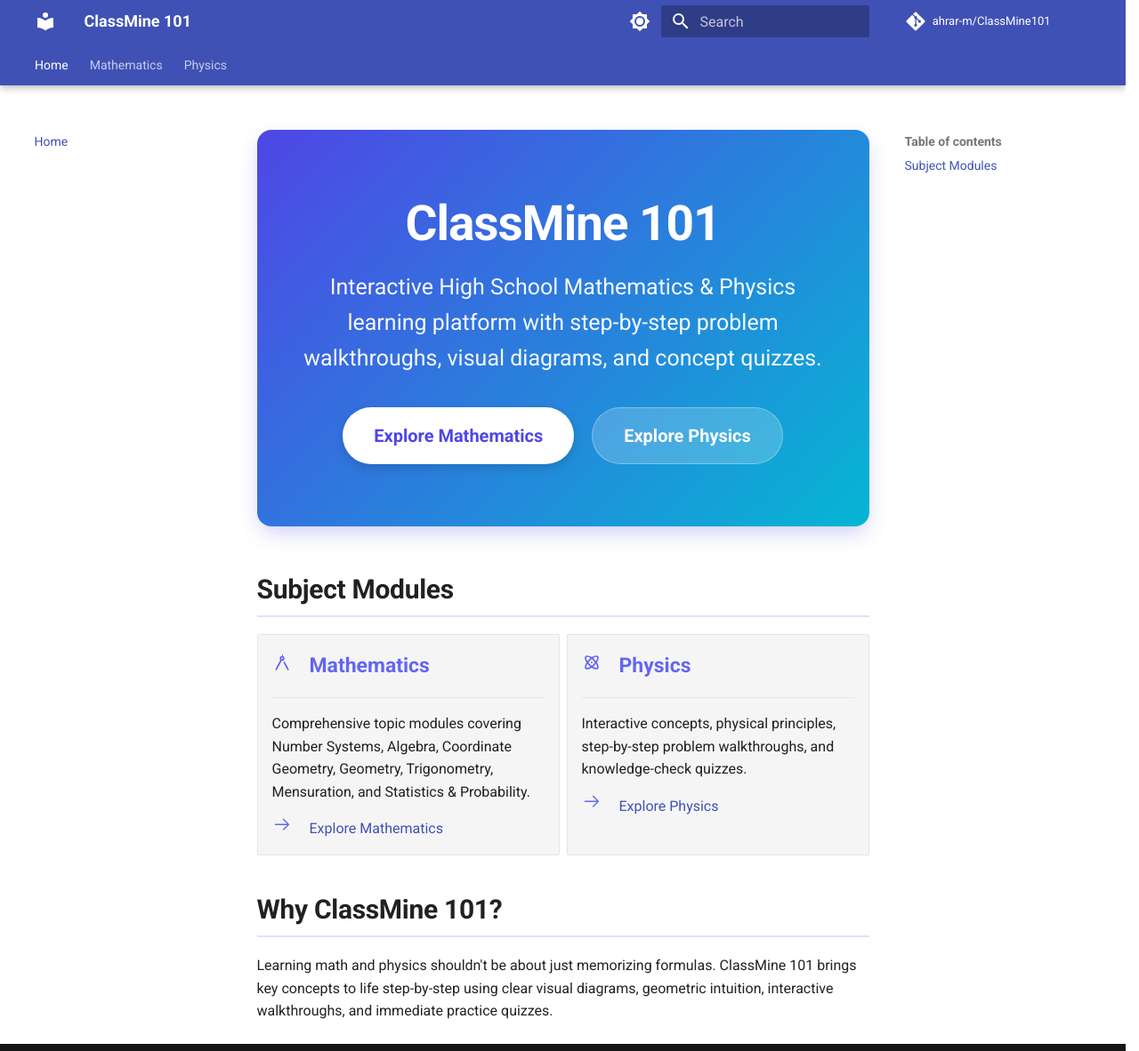
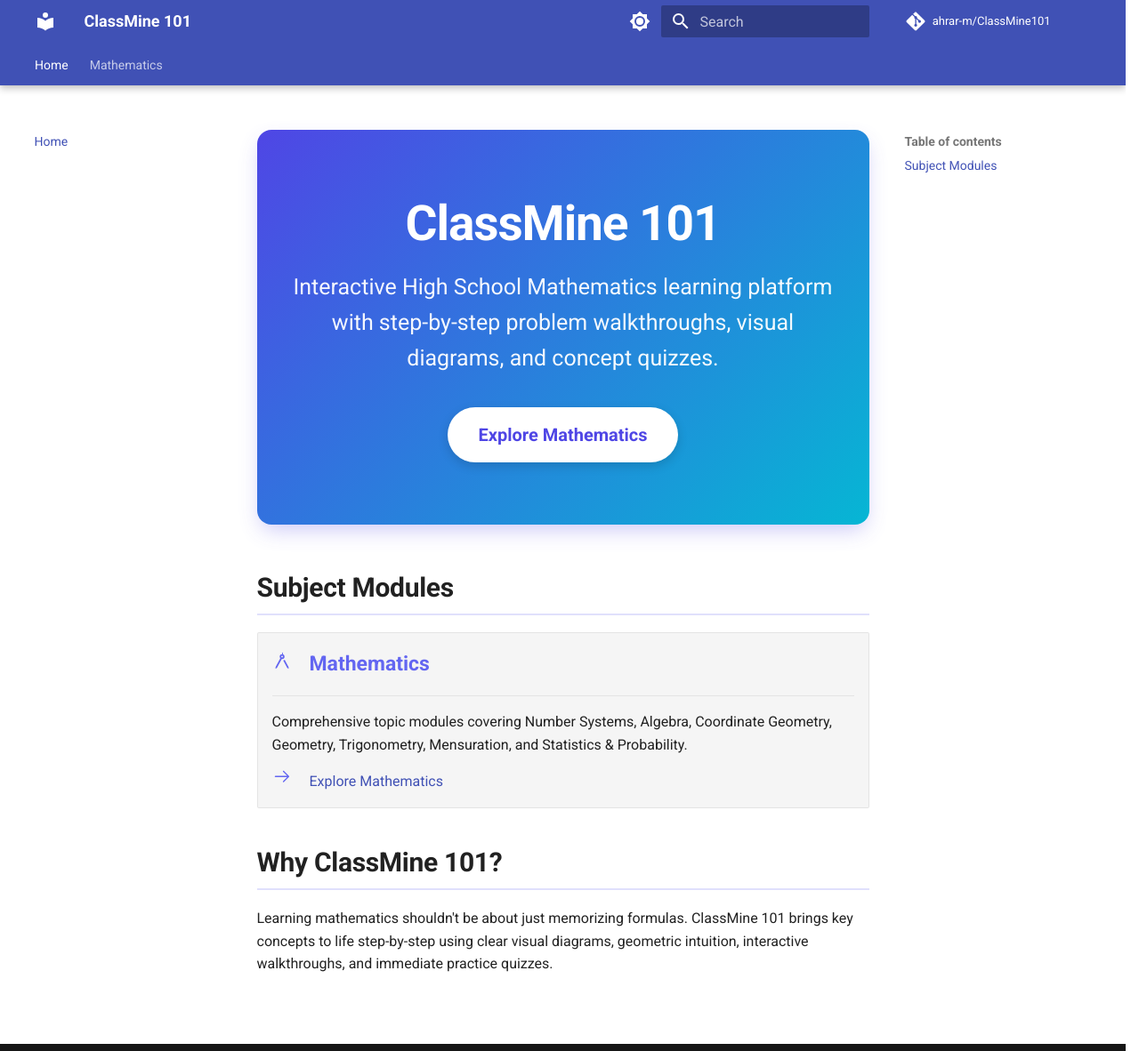
Before and after one commit to ahrar-m/ClassMine101, an MkDocs documentation site: the page built from docs/index.md, in a window 1280 px wide and 1182 px high. Shown: the whole window at 89% size. Built offline with MkDocs 1.6.1 and Material for MkDocs 9.7.7, drawn with Linux system fonts in a browser that asks for light colours; comment, search, counter and statistics services are not loaded.

Commit message:
chore: remove Physics module from site navigation and homepage (retaining structure for future expansion)

```diff
--- a/docs/index.md
+++ b/docs/index.md
@@ -1,9 +1,8 @@
 <div class="cm-hero">
   <h1>ClassMine 101</h1>
-  <p>Interactive High School Mathematics & Physics learning platform with step-by-step problem walkthroughs, visual diagrams, and concept quizzes.</p>
+  <p>Interactive High School Mathematics learning platform with step-by-step problem walkthroughs, visual diagrams, and concept quizzes.</p>
   <div class="cm-hero-buttons">
     <a href="math/" class="cm-btn cm-btn-primary">Explore Mathematics</a>
-    <a href="physics/" class="cm-btn cm-btn-secondary">Explore Physics</a>
   </div>
 </div>
 
@@ -19,19 +18,11 @@
 
     [:octicons-arrow-right-24: Explore Mathematics](math/index.md)
 
--   :material-atom: **Physics**
-
-    ---
-
-    Interactive concepts, physical principles, step-by-step problem walkthroughs, and knowledge-check quizzes.
-
-    [:octicons-arrow-right-24: Explore Physics](physics/index.md)
-
 </div>
 
 <div class="cm-about-section">
   <h2>Why ClassMine 101?</h2>
   <p class="cm-about-text">
-    Learning math and physics shouldn't be about just memorizing formulas. ClassMine 101 brings key concepts to life step-by-step using clear visual diagrams, geometric intuition, interactive walkthroughs, and immediate practice quizzes.
+    Learning mathematics shouldn't be about just memorizing formulas. ClassMine 101 brings key concepts to life step-by-step using clear visual diagrams, geometric intuition, interactive walkthroughs, and immediate practice quizzes.
   </p>
 </div>
--- a/mkdocs.yml
+++ b/mkdocs.yml
@@ -1,5 +1,5 @@
 site_name: ClassMine 101
-site_description: High School Math & Physics Interactive Learning Hub & Quizzes
+site_description: High School Mathematics Interactive Learning Hub & Quizzes
 site_author: ClassMine 101 Team
 site_url: https://classmine101.com/
 
@@ -67,4 +67,3 @@ extra:
 nav:
   - Home: index.md
   - Mathematics: math/index.md
-  - Physics: physics/index.md
```
Also changed, not shown: AGENTS.md (+1 -1 lines), README.md (+4 -4 lines), docs/physics/index.md (deleted, +0 -3 lines).
